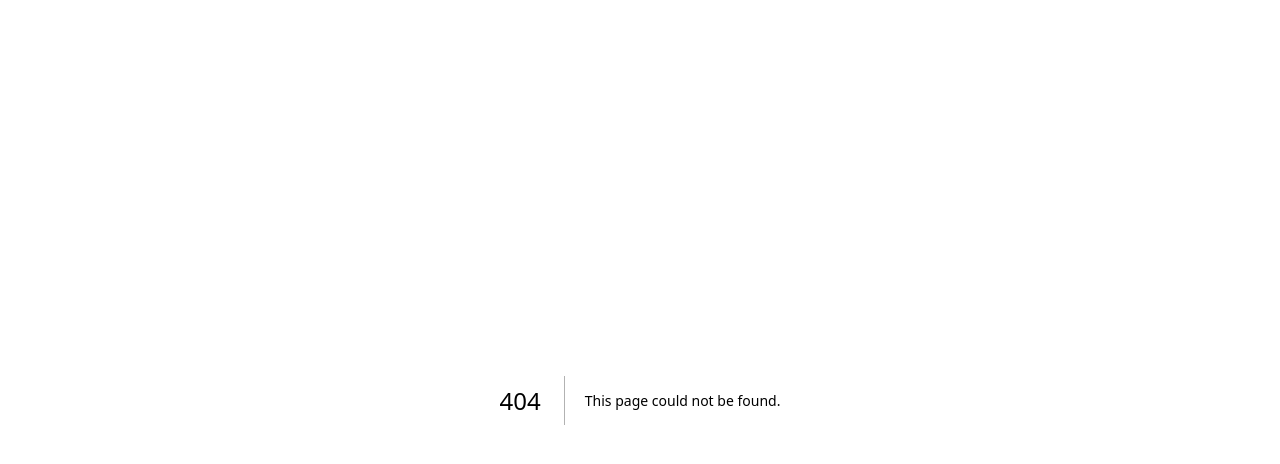
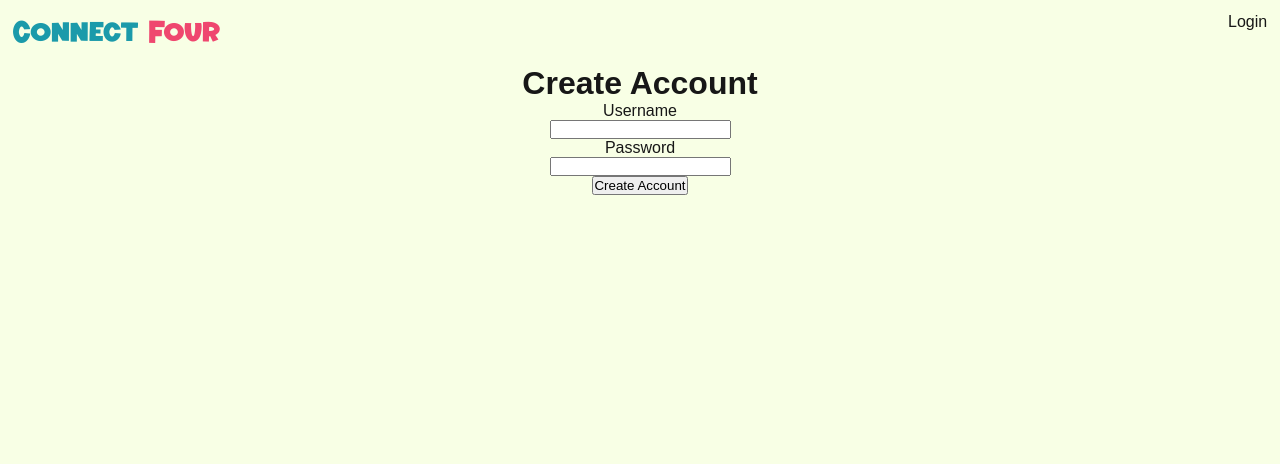
Before and after one commit to mbrady712/connect-four, a Next.js app: page /createAccount in a window 1280 px wide. Before the commit this address had no page. Shown: the top 464 px of the page. Built offline with nearby package versions, Linux system fonts and the light colour scheme.

Commit message:
Restructured components and added markup for create account page

```diff
--- /dev/null
+++ b/src/app/components/Graphic.js
@@ -0,0 +1,5 @@
+export function Graphic (){
+  return (
+    <img src="login_graphic.jpg"></img>
+  );
+}
--- /dev/null
+++ b/src/app/createAccount/page.js
@@ -0,0 +1,12 @@
+export default function CreateAccount (){
+  return (
+    <form>
+      <h1>Create Account</h1>
+      <label htmlFor="fname">Username</label><br/>
+      <input type="text" id="fname" name="fname"/><br/>
+      <label htmlFor="lname">Password</label><br/>
+      <input type="text" id="lname" name="lname"/><br/>
+      <input type="submit" id="submit" name="submit" value="Create Account"/>
+    </form>
+  );
+}
--- a/src/app/layout.js
+++ b/src/app/layout.js
@@ -1,5 +1,6 @@
 import { Geist, Geist_Mono } from "next/font/google";
 import "./globals.css";
+import { Header } from "@/components/header";
 
 const geistSans = Geist({
   variable: "--font-geist-sans",
@@ -20,6 +21,7 @@ export default function RootLayout({ children }) {
   return (
     <html lang="en">
       <body className={`${geistSans.variable} ${geistMono.variable}`}>
+        <Header></Header>
         {children}
       </body>
     </html>
--- /dev/null
+++ b/src/components/header.js
@@ -0,0 +1,21 @@
+import Link from "next/link";
+
+export function Header(){
+  return(
+    <nav>
+      <div className="title">
+        <Link href={"../"} className="titleLink">
+          <div className="blue">
+            Connect
+          </div>
+          <div className="red">
+            &nbsp;Four
+          </div>
+        </Link>
+      </div>
+      <div>
+        <Link href={"../"}>Login</Link>
+      </div>
+    </nav>
+  );
+}
```
Also changed, not shown: src/app/components/Links.js (added, +9 -0 lines), src/app/components/LoginForm.js (added, +12 -0 lines), src/app/page.js (+3 -49 lines), src/components/footer.js (added).
